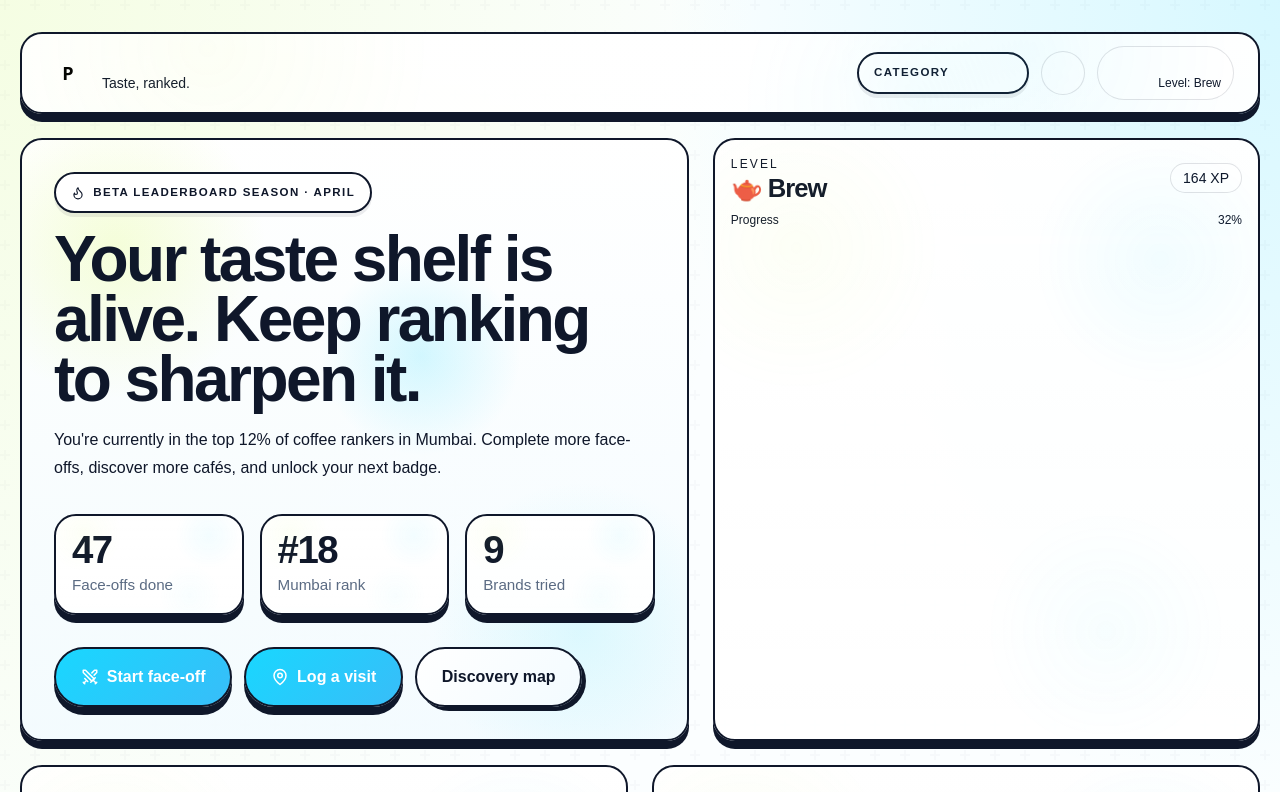
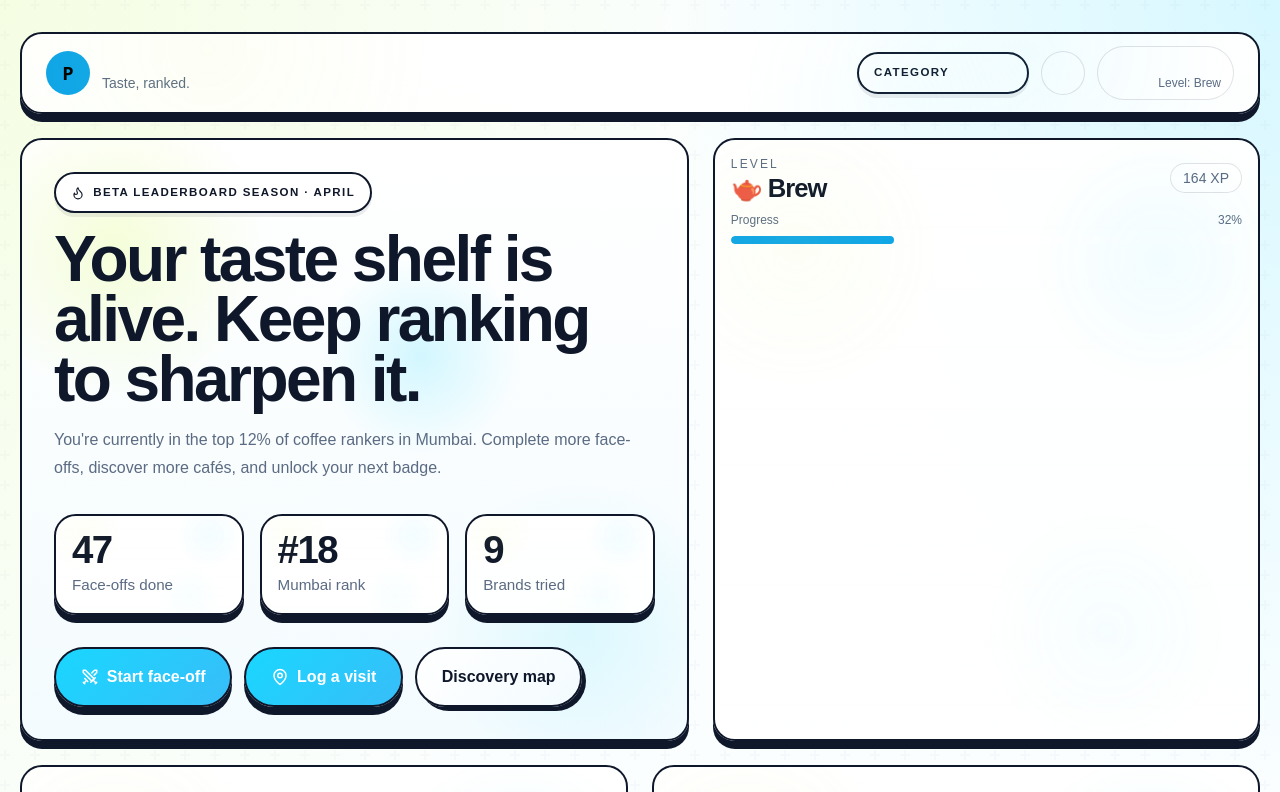
Before and after one commit to pranayj02/the-pulse, a Next.js app: page / in a window 1280 px wide. Shown: the top 792 px of the page. Built offline with nearby package versions, Linux system fonts and the light colour scheme; a web font is replaced by a local one.

Commit message:
Update tailwind.config.ts to match g-perplexit2

```diff
--- a/tailwind.config.ts
+++ b/tailwind.config.ts
@@ -9,60 +9,60 @@ const config: Config = {
   theme: {
     extend: {
       colors: {
+        // FIX: Mapping 'text' to the 'ink' variables in your CSS
         bg: 'var(--color-bg)',
         surface: 'var(--color-surface)',
-        surface2: 'var(--color-surface-2)',
-        surface3: 'var(--color-surface-3)',
-        border: 'var(--color-border)',
-        text: 'var(--color-text)',
-        muted: 'var(--color-text-muted)',
-        faint: 'var(--color-text-faint)',
-        accent: 'var(--color-accent)',
-        signal: 'var(--color-signal)',
-        heat: 'var(--color-heat)',
-        glow: 'var(--color-glow)',
-        lime: 'var(--color-lime)',
-        success: 'var(--color-success)',
-        danger: 'var(--color-danger)',
+        surface2: 'var(--color-surface-soft)',
+        border: 'var(--color-ink)', // High contrast borders
+
+        // TYPOGRAPHY FIX
+        // This ensures text-text or text-muted uses the dark slate 'ink'
+        text: 'var(--color-ink)',
+        muted: 'var(--color-ink-muted)',
+        ink: 'var(--color-ink)',
+        'ink-muted': 'var(--color-ink-muted)',
+
+        // THE PULSE SPECTRUM
+        electric: 'var(--color-pulse-electric)',
+        hot: 'var(--color-pulse-hot)',
+        cyan: 'var(--color-pulse-cyan)',
+        lime: 'var(--color-pulse-lime)',
+        blue: 'var(--color-pulse-blue)',
+        accent: 'var(--color-pulse-hot)', // Infrared fallback
       },
       fontFamily: {
+        // Updated to match your Fontshare imports
+        clash: ['Clash Display', 'system-ui', 'sans-serif'],
+        satoshi: ['Satoshi', 'system-ui', 'sans-serif'],
         display: ['Clash Display', 'system-ui', 'sans-serif'],
         body: ['Satoshi', 'system-ui', 'sans-serif'],
       },
       borderRadius: {
+        xl: '30px',
+        lg: '22px',
+        md: '16px',
         card: '22px',
-        'card-tight': '18px',
         pill: '999px',
       },
       boxShadow: {
-        soft: 'var(--shadow-soft)',
-        card: 'var(--shadow-card)',
-        lift: 'var(--shadow-lift)',
-        winner: 'var(--shadow-winner)',
-        glow: 'var(--shadow-glow)',
-      },
-      backgroundImage: {
-        infrared: 'var(--gradient-infrared)',
-        'cool-burn': 'var(--gradient-cool-burn)',
-        'fresh-signal': 'var(--gradient-fresh-signal)',
+        // Hard tactile shadows for the "Notion" look
+        pop: '0 8px 0 0 #0f172a',
+        flat: '0 4px 0 0 rgba(15, 23, 42, 0.08)',
+        card: '0 8px 0 0 #0f172a',
+        lift: '0 20px 40px -12px rgba(15, 23, 42, 0.12)',
       },
       animation: {
-        'fade-up': 'fadeUp 0.4s cubic-bezier(0.16, 1, 0.3, 1) forwards',
-        pop: 'pop 0.3s cubic-bezier(0.16, 1, 0.3, 1) forwards',
-        shimmer: 'shimmer 1.5s ease-in-out infinite',
+        'stripe-flow': 'stripe-flow 1.5s linear infinite',
+        'pop-in': 'pop-in 0.4s cubic-bezier(0.175, 0.885, 0.32, 1.275) forwards',
       },
       keyframes: {
-        fadeUp: {
-          '0%': { opacity: '0', transform: 'translateY(16px)' },
-          '100%': { opacity: '1', transform: 'translateY(0)' },
+        'stripe-flow': {
+          'from': { backgroundPosition: '0 0' },
+          'to': { backgroundPosition: '48px 0' },
         },
-        pop: {
-          '0%': { transform: 'scale(0.95)', opacity: '0' },
+        'pop-in': {
+          '0%': { transform: 'scale(0.9)', opacity: '0' },
           '100%': { transform: 'scale(1)', opacity: '1' },
-        },
-        shimmer: {
-          '0%': { backgroundPosition: '-200% 0' },
-          '100%': { backgroundPosition: '200% 0' },
         },
       },
     },
```
